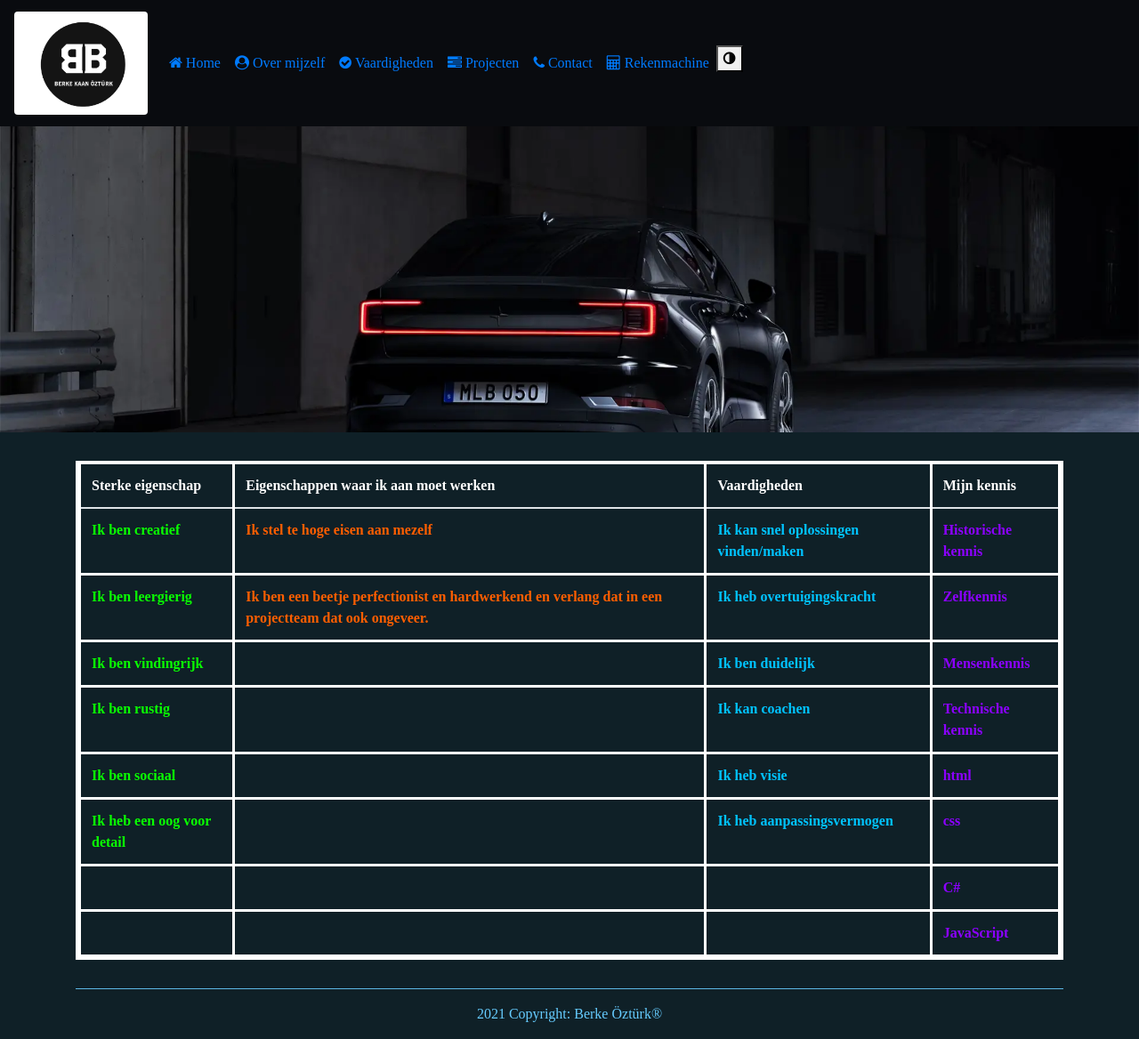
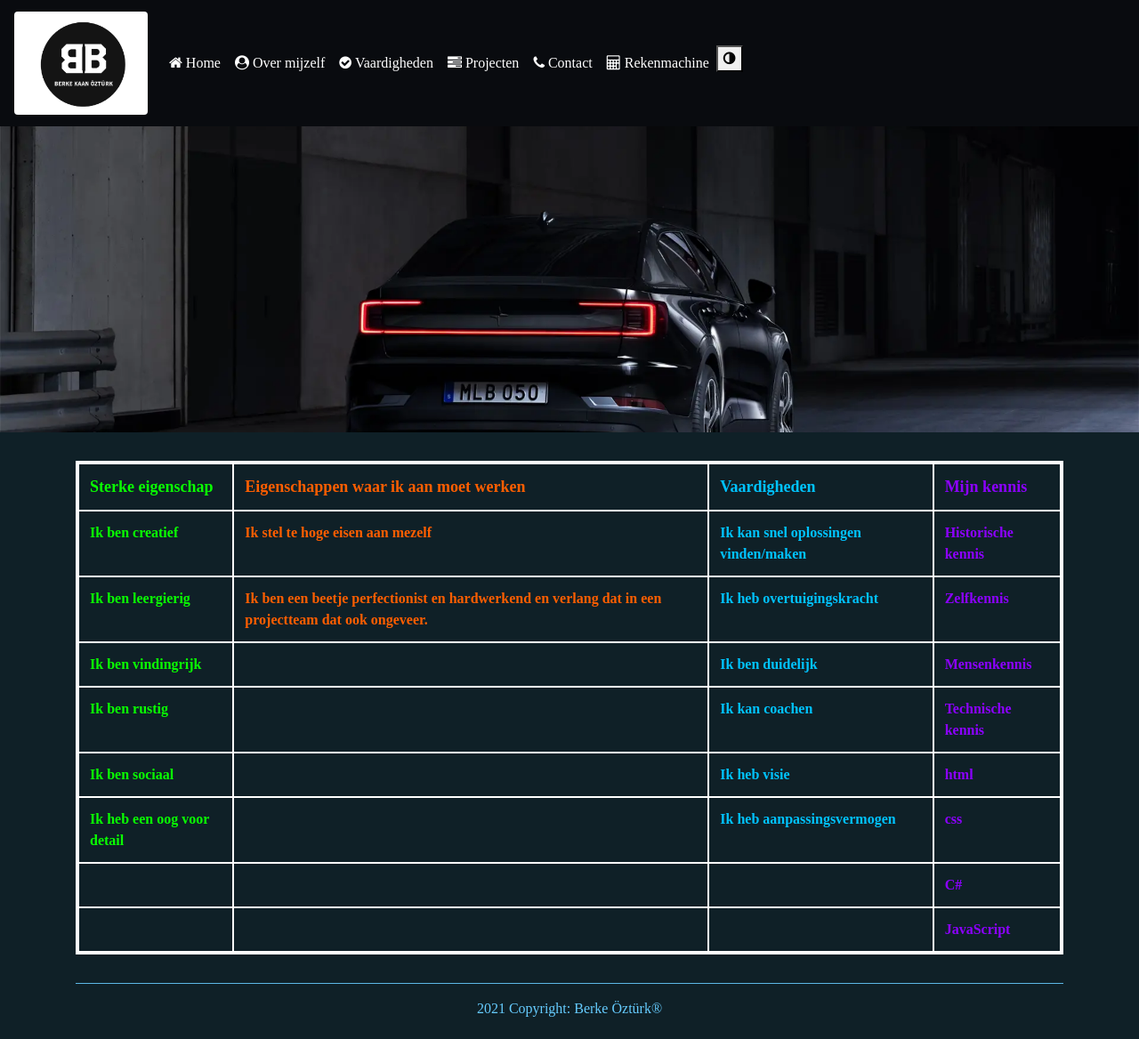
Before and after one commit to B-Ozturk/B-Ozturk.github.io, a PHP site: page /html/vaardigheden.html in a window 1280 px wide. Shown: the whole page at 89% size. After the commit the page ends 1143 px from the top, so only its background shows below. Run offline with PHP 8.4, Linux system fonts and the light colour scheme.

Commit message:
Version 6.0

```diff
--- a/BKO/css/vaardigheden.css
+++ b/BKO/css/vaardigheden.css
@@ -1,11 +1,25 @@
-body
-{
-	background-color: #37474F #2e4053;
-	font-family: 'Times New Roman', serif;
+/*alle classes/ID's met LM achter is de light mode versie*/
+.nav-link:hover{
+    color: red;
 }
 
+.nav{
+	margin-top: 50px;
+}
 .navbar{
 	background-color: #090b0f;
+}
+.navLM{
+    background-color: #ffffff;
+}
+.subpagina{
+    color: #ffffff;
+}
+.subpaginaLM{
+    color: #000000;
+}
+.navbar-toggler-icon{
+    color: crimson;
 }
 
 .jumbotron{
@@ -13,35 +27,102 @@ body
     background-size: cover;
     background-position-y: center;
 }
+.jumbotronLM{
+    background-image: url("../foto/polestar_wit.jpg");
+    background-size: cover;
+    background-position-y: center;
+}
 
+body
+{
+	background-color: #37474F #2e4053;
+	font-family: 'Times New Roman', serif;
+}
 .lichaam{
 	background-color: #0F2027;
 	font-family: 'Times New Roman', serif;
 }
+.lichaamLM{
+    background-color: #e2e2e2;
+}
 
 table, th, td{
-    border: 3px solid rgb(255, 255, 255);
+    border: 2px solid rgb(255, 255, 255);
     border-collapse: collapse;
     font-weight: bold;
     font-family: 'Times New Roman', serif;
-    color: white;
 }
+.table.table-responsive thead th {
+    border: 2px solid rgb(255, 255, 255);
+}
+
 
 .sterk{
     color:#09ff00;
+}
+.sterkLM{
+    color:#0ad403;
 }
 
 .msterk{
     color:#ff5e00;
 }
+.msterkLM{
+    color:#e25300;
+}
 
 .vaardigheden{
     color:#00c3ff;
+}
+.vaardighedenLM{
+    color:#00abdf;
 }
 
 .mkennis{
     color:#8c00ff;
 }
+.mkennisLM{
+    color:#6f00ca;
+}
+
+
+
+.sterkT{
+    color:#09ff00;
+    font-size: large;
+}
+.sterkTLM{
+    color:#0ad403;
+    font-size: large;
+}
+
+.msterkT{
+    color:#ff5e00;
+    font-size: large;
+}
+.msterkTLM{
+    color:#e25300;
+    font-size: large;
+}
+
+.vaardighedenT{
+    color:#00c3ff;
+    font-size: large;
+}
+.vaardighedenTLM{
+    color:#00abdf;
+    font-size: large;
+}
+
+.mkennisT{
+    color:#8c00ff;
+    font-size: large;
+}
+.mkennisTLM{
+    color:#6f00ca;
+    font-size: large;
+}
+
 
 hr {
     border: none;
```
